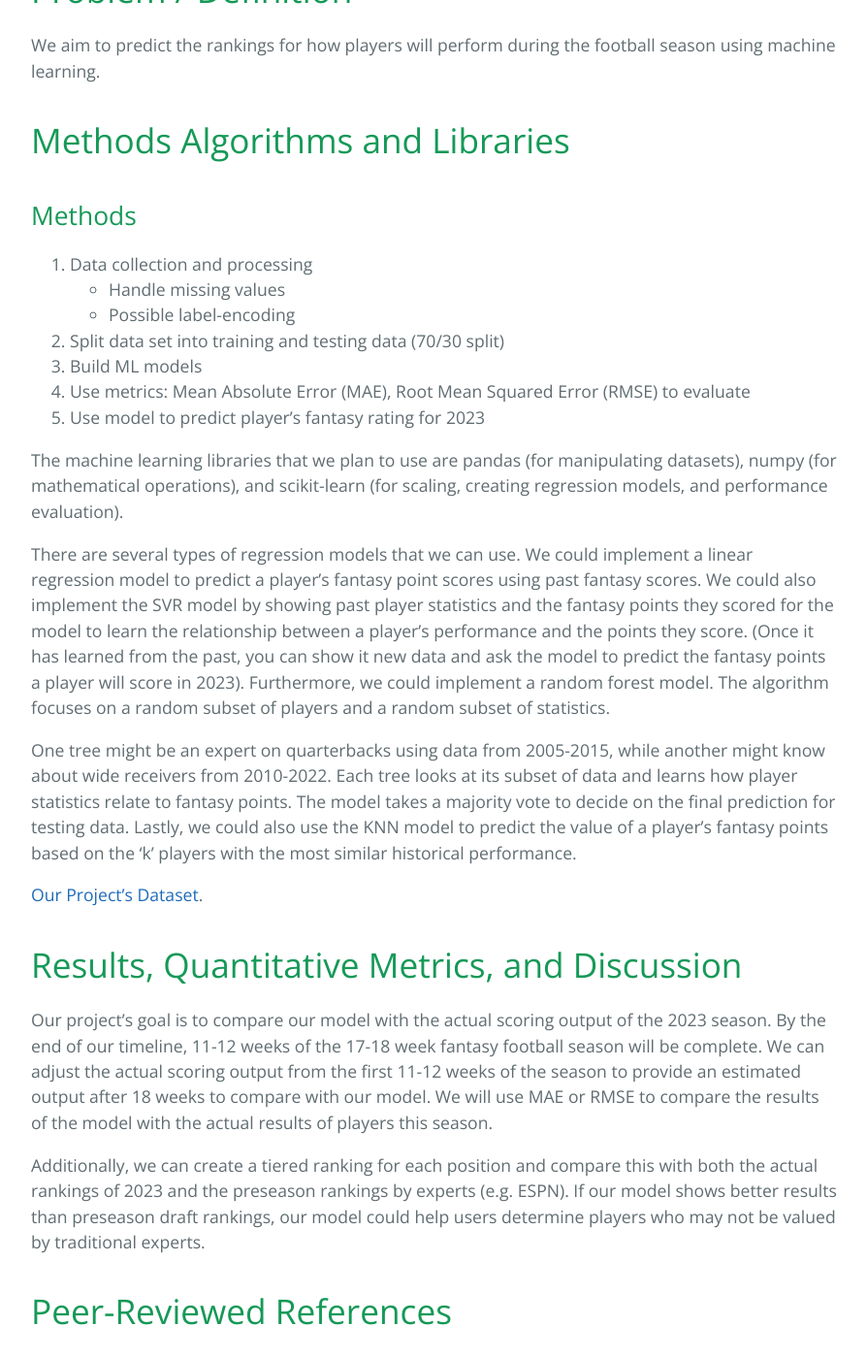
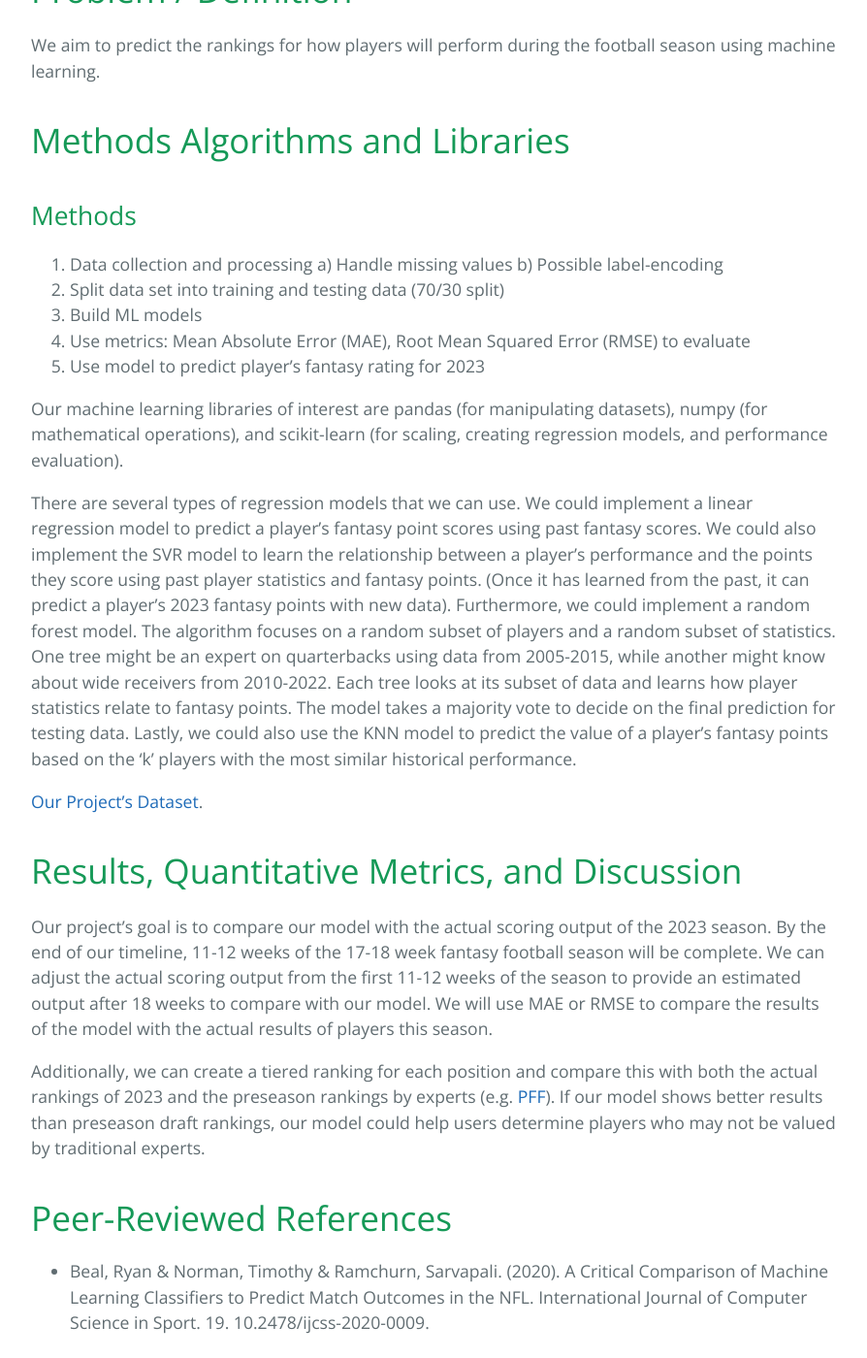
Before and after one commit to CS4641-Group-96/fantasy-football, a Jekyll site: the page built from index.md, in a window 1280 px wide and 1400 px high, scrolled down 750 px. Shown: the whole window at 97% size, without its empty margins (192-1086 px from the left). Built offline with Jekyll 4.4.1, drawn with Linux system fonts in a browser that asks for light colours.

Commit message:
Update index.md

```diff
--- a/index.md
+++ b/index.md
@@ -17,18 +17,17 @@ We aim to predict the rankings for how players will perform during the football
 ## Methods
 
 1. Data collection and processing
-  * Handle missing values
-  * Possible label-encoding
-1. Split data set into training and testing data (70/30 split)
-1. Build ML models
-1. Use metrics: Mean Absolute Error (MAE), Root Mean Squared Error (RMSE) to evaluate
-1. Use model to predict player’s fantasy rating for 2023
+  a) Handle missing values
+  b) Possible label-encoding
+2. Split data set into training and testing data (70/30 split)
+3. Build ML models
+4. Use metrics: Mean Absolute Error (MAE), Root Mean Squared Error (RMSE) to evaluate
+5. Use model to predict player’s fantasy rating for 2023
 
-The machine learning libraries that we plan to use are pandas (for manipulating datasets), numpy (for mathematical operations), and scikit-learn (for scaling, creating regression models, and performance evaluation).
+Our machine learning libraries of interest are pandas (for manipulating datasets), numpy (for mathematical operations), and scikit-learn (for scaling, creating regression models, and performance evaluation).
 
-There are several types of regression models that we can use. We could implement a linear regression model to predict a player's fantasy point scores using past fantasy scores. We could also implement the SVR model by showing past player statistics and the fantasy points they scored for the model to learn the relationship between a player's performance and the points they score. (Once it has learned from the past, you can show it new data and ask the model to predict the fantasy points a player will score in 2023). Furthermore, we could implement a random forest model. The algorithm focuses on a random subset of players and a random subset of statistics.
+There are several types of regression models that we can use. We could implement a linear regression model to predict a player's fantasy point scores using past fantasy scores. We could also implement the SVR model to learn the relationship between a player's performance and the points they score using past player statistics and fantasy points. (Once it has learned from the past, it can predict a player’s 2023 fantasy points with new data). Furthermore, we could implement a random forest model. The algorithm focuses on a random subset of players and a random subset of statistics. One tree might be an expert on quarterbacks using data from 2005-2015, while another might know about wide receivers from 2010-2022. Each tree looks at its subset of data and learns how player statistics relate to fantasy points. The model takes a majority vote to decide on the final prediction for testing data. Lastly, we could also use the KNN model to predict the value of a player's fantasy points based on the 'k' players with the most similar historical performance.
 
-One tree might be an expert on quarterbacks using data from 2005-2015, while another might know about wide receivers from 2010-2022. Each tree looks at its subset of data and learns how player statistics relate to fantasy points. The model takes a majority vote to decide on the final prediction for testing data. Lastly, we could also use the KNN model to predict the value of a player's fantasy points based on the 'k' players with the most similar historical performance.
 
 [Our Project's Dataset](https://fantasydata.com/nfl/fantasy-football-leaders?season=2022&seasontype=3&scope=1&subscope=1&startweek=1&endweek=1&aggregatescope=1&range=1).
 
@@ -36,7 +35,7 @@ One tree might be an expert on quarterbacks using data from 2005-2015, while ano
 
 Our project's goal is to compare our model with the actual scoring output of the 2023 season. By the end of our timeline, 11-12 weeks of the 17-18 week fantasy football season will be complete. We can adjust the actual scoring output from the first 11-12 weeks of the season to provide an estimated output after 18 weeks to compare with our model. We will use MAE or RMSE to compare the results of the model with the actual results of players this season.
 
-Additionally, we can create a tiered ranking for each position and compare this with both the actual rankings of 2023 and the preseason rankings by experts (e.g. ESPN). If our model shows better results than preseason draft rankings, our model could help users determine players who may not be valued by traditional experts.
+Additionally, we can create a tiered ranking for each position and compare this with both the actual rankings of 2023 and the preseason rankings by experts  (e.g. [PFF](https://www.pff.com/news/fantasy-football-rankings-2023-top-250)). If our model shows better results than preseason draft rankings, our model could help users determine players who may not be valued by traditional experts.
 
 # Peer-Reviewed References
 
```
